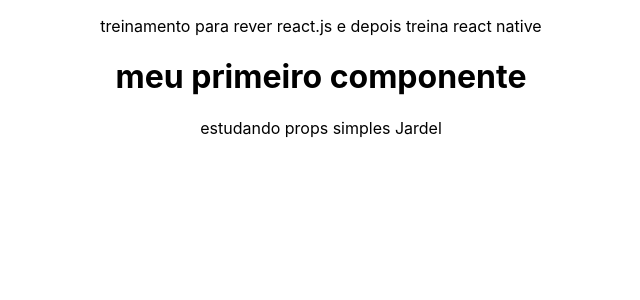
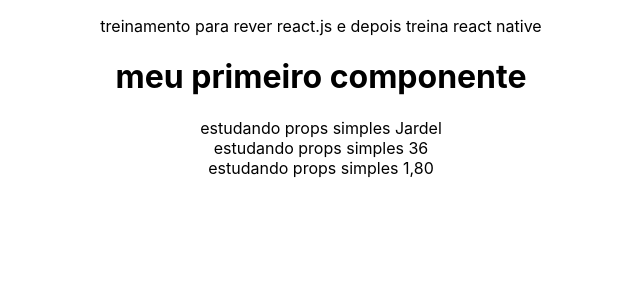
Before and after one commit to jadelcruz1/my-app--react, a React (Create React App) app: page / in a window 1280 px wide. Shown: the top 300 px of the page, without its empty margins (319-959 px from the left). Built offline with nearby package versions, Linux system fonts and the light colour scheme.

Commit message:
estudando props composto colocando props um a um[F

```diff
--- a/src/App.js
+++ b/src/App.js
@@ -10,7 +10,11 @@ function App() {
 
       <HelloWorld />
 
-      <SayMyName nome="Jardel"/>
+      <SayMyName nome="Jardel" />
+      <SayMyName idade="36" />
+      <SayMyName altura="1,80" />
+
+
 
     </div>
   );
--- a/src/components/SayMyName.js
+++ b/src/components/SayMyName.js
@@ -2,6 +2,13 @@ function SayMyName(props){
     return(
         <div>
             estudando props simples {props.nome}
+
+            {props.idade}
+            {props.cor}
+            {props.altura}
+
+
+
         </div>
 
     )
```
